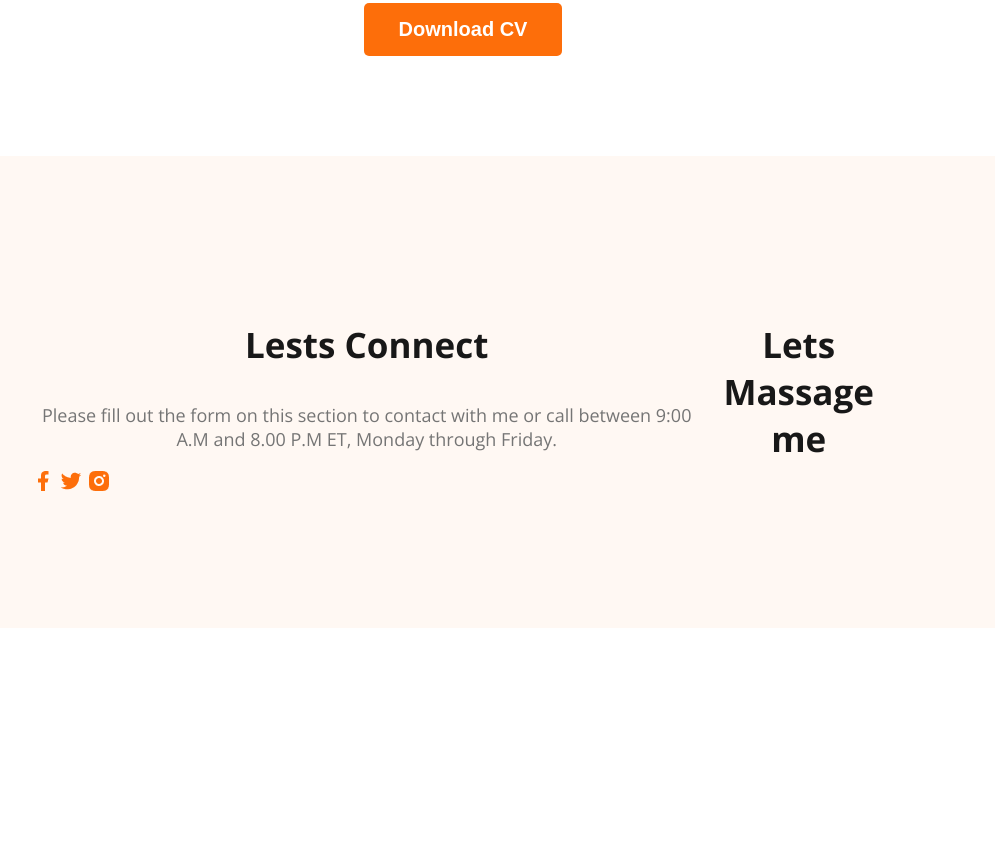
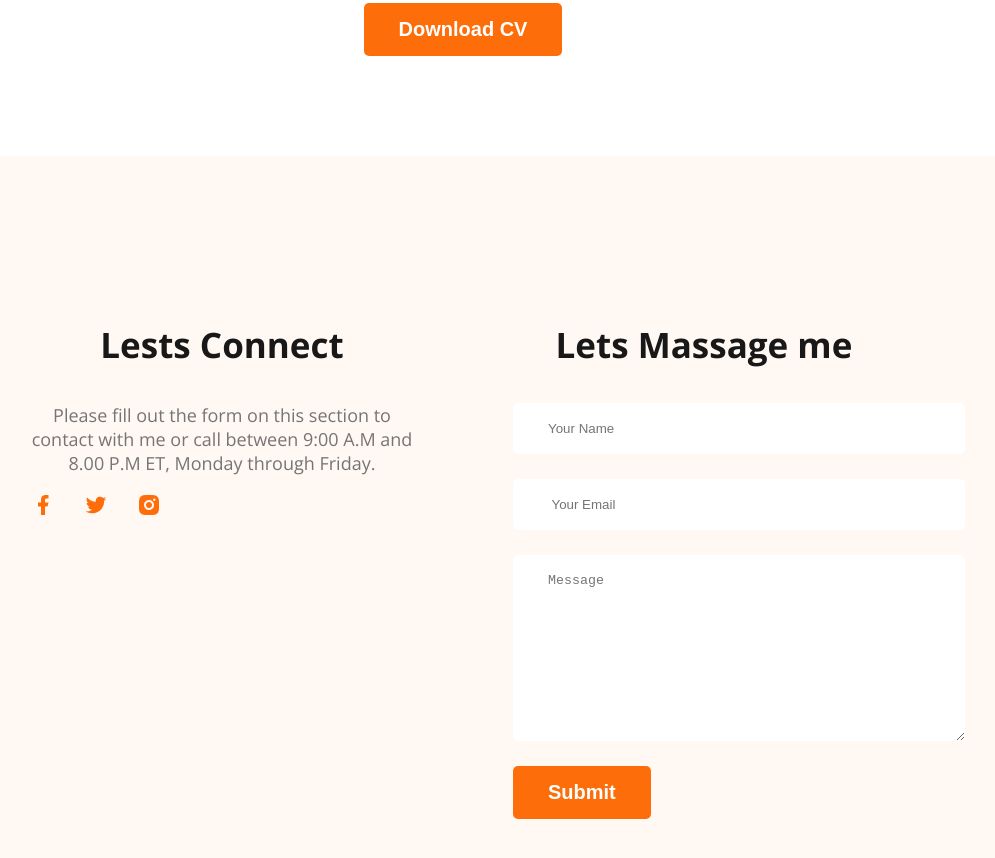
Before and after one commit to hafiz196/developer-portfolio-1, a plain HTML site: page index.html in a window 1280 px wide. Shown: the part 3174-4032 px from the top of the page, without its empty margins (177-1172 px from the left). Before the commit the page ends 3810 px from the top, so only its background shows below. Drawn offline with nearby package versions, Linux system fonts and the light colour scheme.

Commit message:
added footer section

```diff
--- a/Styles/portfolio.css
+++ b/Styles/portfolio.css
@@ -176,7 +176,26 @@ main section {
 /* lets start footer  style */
 footer{
   display: flex;
+  gap:100px;
   background: #FFF8F3;
   margin-top:100px ;
   padding:130px 200px;
 }
+.footer-column{
+  width: 50%;
+}
+.social-links a{
+  margin-right:25px;
+}
+/* contact er vitore input O textarea ace  */
+
+.contact input[type="text"], .contact input[type="email"], textarea{
+  display: block;
+  margin-bottom: 25px;
+  padding:18px 35px;
+  color:#757575;
+  border-radius: 5px;
+  background:#fff;
+  border: 0;
+  width: 100%;
+}
--- a/index.html
+++ b/index.html
@@ -185,6 +185,13 @@
             <h3 class="section-title">
                 Lets Massage me
             </h3>
+            <!-- form here -->
+            <form class="contact" action="">
+                <input type="text" placeholder="Your Name">
+                <input type="Email" placeholder=" Your Email">
+                <textarea name="" placeholder="Message" id="" cols="30" rows="10"></textarea>
+                <input class="btn-primary" type="Submit" value="Submit">
+            </form>
         </div>
 
     </footer>
```
